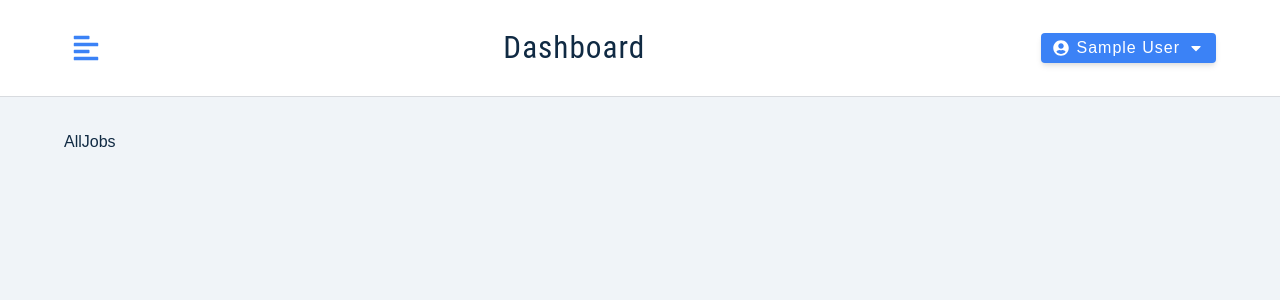
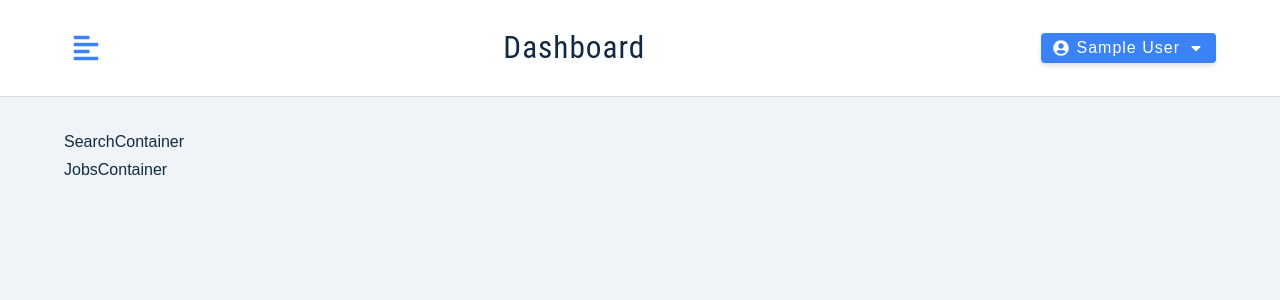
Before and after one commit to aljorgevi/find-job-redux, a React (Create React App) app: page /all-jobs in a window 1280 px wide. Shown: the top 300 px of the page. Built offline with nearby package versions, Linux system fonts and the light colour scheme; sample sign-in values are in the browser's storage.

Commit message:
create all jobs components

```diff
--- a/src/pages/dashboard/AllJobs.js
+++ b/src/pages/dashboard/AllJobs.js
@@ -1,7 +1,11 @@
-import React from 'react';
+import { JobsContainer, SearchContainer } from '../../components';
 
 const AllJobs = () => {
-	return <div>AllJobs</div>;
+	return (
+		<>
+			<SearchContainer />
+			<JobsContainer />
+		</>
+	);
 };
-
 export default AllJobs;
```
Also changed, not shown: src/components/Job.js (added, +7 -0 lines), src/components/index.js (+5 -5 lines).
